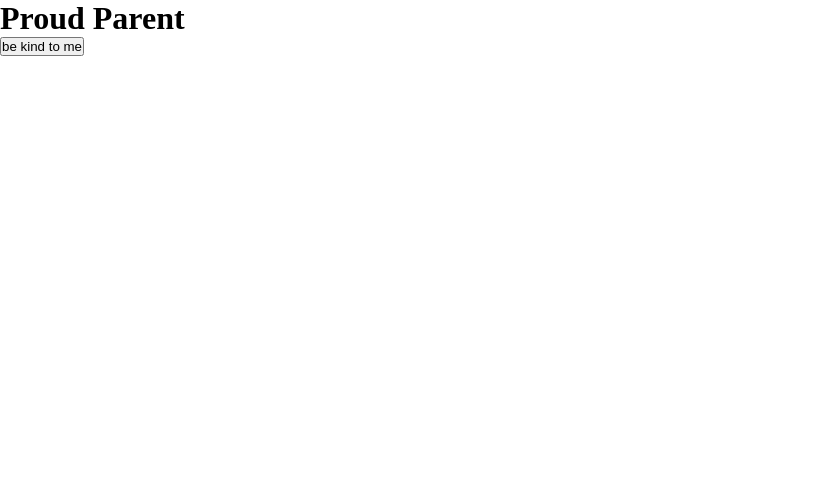
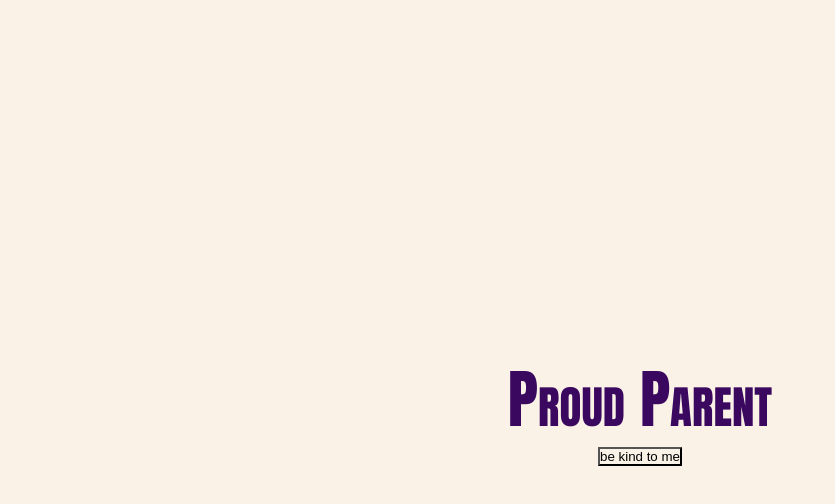
Before and after one commit to l-m-meyer/proud-parent-generator, a React (Create React App) app in the folder client/: page / in a window 1280 px wide. Shown: the top 504 px of the page, without its empty margins (0-835 px from the left). Built offline with nearby package versions, Linux system fonts and the light colour scheme.

Commit message:
Style components using CSS

```diff
--- a/client/src/App.css
+++ b/client/src/App.css
@@ -1,7 +1,28 @@
-* {
+*,
+html {
   box-sizing: border-box;
   margin: 0px;
   padding: 0px;
   list-style: none;
   text-decoration: none;
+  background-color: rgb(250, 242, 231);
 }
+
+.App {
+  height: 100vh;
+  width: 100vw;
+  display: flex;
+  flex-direction: column;
+  justify-content: center;
+  align-items: center;
+  justify-items: center;
+}
+
+h1 {
+  text-align: center;
+  margin-top: 1rem;
+  color: rgb(59, 8, 96);
+  font-family: Impact, Haettenschweiler, "Arial Narrow Bold", sans-serif;
+  font-variant: small-caps;
+  font-size: 4rem;
+}
--- /dev/null
+++ b/client/src/components/Button.css
@@ -0,0 +1,13 @@
+.btn {
+  width: fit-content;
+  padding: 1rem;
+  margin-top: 1.5rem;
+  background-color: lightskyblue;
+  color: darkslategrey;
+  border-radius: 10px;
+  box-shadow: 3px 3px darkblue;
+  font-family: "Courier New", Courier, monospace;
+  font-size: 1rem;
+  font-weight: 600;
+  color: rgb(59, 8, 96);
+}
```
Also changed, not shown: client/src/components/Quote.css (added, +17 -0 lines), client/src/components/QuoteContainer.css (added, +8 -0 lines).
